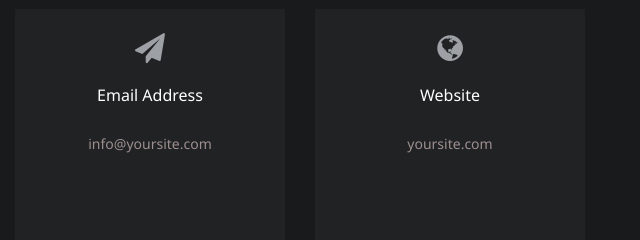
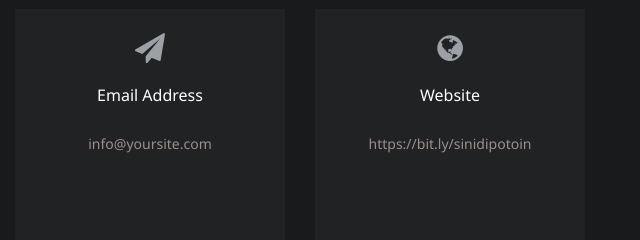
Before and after one commit to riskalandingpage/sinidipotoin, a plain HTML site: page index.html in a window 1280 px wide. Shown: the part 5880-6120 px from the top of the page, 640-1280 px from the left. Drawn offline with Linux system fonts and the light colour scheme; some packages are replaced by stand-ins of ours; no server answers; files whose address does not match are found by name.

Commit message:
update website

```diff
--- a/index.html
+++ b/index.html
@@ -550,7 +550,7 @@
           		</div>
           		<div>
 	          		<h3 class="mb-4">Website</h3>
-		            <p><a href="#">yoursite.com</a></p>
+		            <p><a href="https://riskalandingpage.github.io/sinidipotoin/">https://bit.ly/sinidipotoin</a></p>
 	            </div>
 	          </div>
           </div>
```
